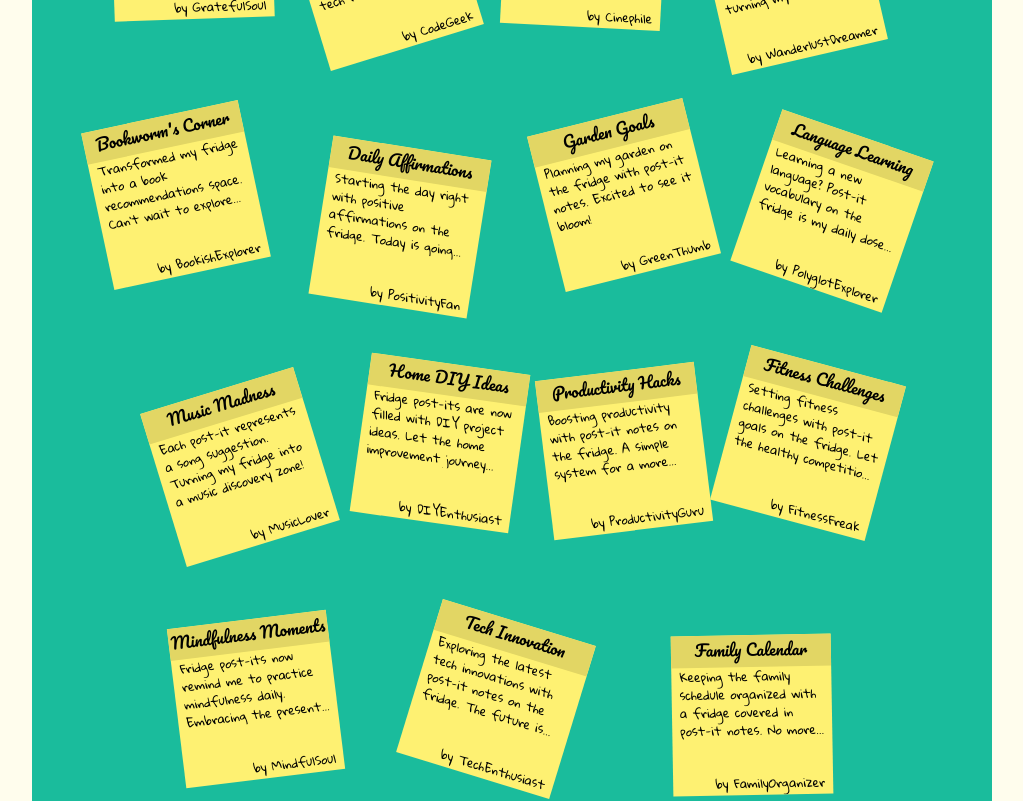
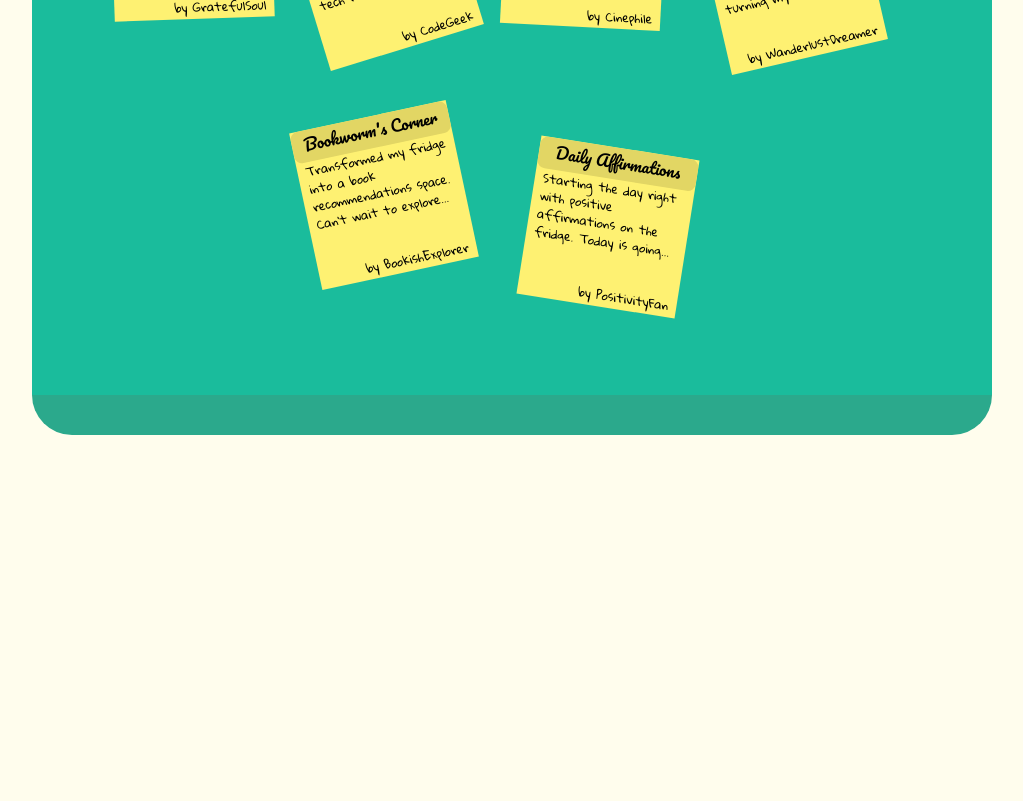
Before and after one commit to seiemens/glowing-octo-spork, a Nuxt app in the folder app/: page / in a window 1280 px wide. Shown: the part 1160-1961 px from the top of the page, without its empty margins (128-1151 px from the left). After the commit the page ends 1627 px from the top, so only its background shows below. Built offline with nearby package versions, Linux system fonts and the light colour scheme; a web font is replaced by a local one.

Commit message:
comments added

```diff
--- a/app/components/Fridge.vue
+++ b/app/components/Fridge.vue
@@ -11,14 +11,22 @@
     <div class="divider"></div>
     <div class="section flex-h">
       <span class="handle-2"></span>
-      <PostIt v-for="p in displayedPosts" :key="p.id"
-        :id="p.id"
+      <PostIt v-for="p in displayedPosts"
+        :number="p.id"
         :title="p.title"
         :content="p.content"
         :author="p.author"
+        @popup="popup = p"
       />
     </div>
     <div class="bottom"></div>
+    <Popup v-if="popup != undefined" @popup="popup = undefined"
+      :id="popup.id"
+      :title="popup.title"
+      :content="popup.content"
+      :author="popup.author"
+      :comments="popup.comments"
+    />
   </div>
 </template>
 
@@ -35,8 +43,8 @@ const props = defineProps({
     required: true
   }
 });
-
 const displayedPosts = ref(props.posts);
+const popup = ref(undefined);
 
 function filter() {
   const search = document.getElementById('filter').value.toLowerCase();
--- a/app/components/PostIt.vue
+++ b/app/components/PostIt.vue
@@ -83,15 +83,17 @@ const MAX_MARGIN = 7; // in vh
 const props = defineProps({
   title: String,
   content: String,
-  author: String
+  author: String,
 });
+
+const emit = defineEmits(['popup']);
 
 const rotation = `${(Math.round(Math.random() * MAX_ROTATION * (Math.random() > 0.5 ? -1 : 1)))}deg`;
 const margin = `${Math.round(Math.random() * MAX_MARGIN)}vh`;
 
 
 function changePopupState() {
-  $emit("popup");
+  emit('popup');
 }
 
 </script>
--- a/app/pages/index.vue
+++ b/app/pages/index.vue
@@ -14,7 +14,14 @@ const posts = [
     "content": "Just found the perfect spot for my post-it notes on the fridge. Ready for a colorful summer!",
     "author": "SunshineLover",
     "userID": 12345678901234,
-    "status": "enabled"
+    "status": "enabled",
+    "comments": [
+      { "author": "Commenter1", "comment": "This is such a smart way to manage a family schedule!" },
+      { "author": "Commenter2", "comment": "I need to do this too. Family events can get overwhelming!" },
+      { "author": "Commenter3", "comment": "Your organizational skills are impressive. Any tips?" },
+      { "author": "Commenter4", "comment": "No more missed events for sure. Thanks for the idea!" },
+      { "author": "Commenter5", "comment": "I bet your fridge is the family command center now!" },
+    ],
   },
   {
     "id": 2,
@@ -22,7 +29,14 @@ const posts = [
     "content": "My fridge is covered in post-its with all my favorite recipes. No more forgetting ingredients!",
     "author": "ChefAtHeart",
     "userID": 98765432109876,
-    "status": "enabled"
+    "status": "enabled",
+    "comments": [
+      { "author": "Commenter1", "comment": "This is such a smart way to manage a family schedule!" },
+      { "author": "Commenter2", "comment": "I need to do this too. Family events can get overwhelming!" },
+      { "author": "Commenter3", "comment": "Your organizational skills are impressive. Any tips?" },
+      { "author": "Commenter4", "comment": "No more missed events for sure. Thanks for the idea!" },
+      { "author": "Commenter5", "comment": "I bet your fridge is the family command center now!" },
+    ],
   },
   {
     "id": 3,
@@ -30,7 +44,14 @@ const posts = [
     "content": "Turning my fridge into an art gallery with post-it doodles. Embracing the creative mess!",
     "author": "DoodleMaster",
     "userID": 54321098765432,
-    "status": "enabled"
+    "status": "enabled",
+    "comments": [
+      { "author": "Commenter1", "comment": "This is such a smart way to manage a family schedule!" },
+      { "author": "Commenter2", "comment": "I need to do this too. Family events can get overwhelming!" },
+      { "author": "Commenter3", "comment": "Your organizational skills are impressive. Any tips?" },
+      { "author": "Commenter4", "comment": "No more missed events for sure. Thanks for the idea!" },
+      { "author": "Commenter5", "comment": "I bet your fridge is the family command center now!" },
+    ],
   },
   {
     "id": 4,
@@ -38,7 +59,14 @@ const posts = [
     "content": "Every morning, a new post-it with a motivational quote on the fridge. Let's crush those fitness goals!",
     "author": "FitLifeChampion",
     "userID": 13579246802468,
-    "status": "enabled"
+    "status": "enabled",
+    "comments": [
+      { "author": "Commenter1", "comment": "This is such a smart way to manage a family schedule!" },
+      { "author": "Commenter2", "comment": "I need to do this too. Family events can get overwhelming!" },
+      { "author": "Commenter3", "comment": "Your organizational skills are impressive. Any tips?" },
+      { "author": "Commenter4", "comment": "No more missed events for sure. Thanks for the idea!" },
+      { "author": "Commenter5", "comment": "I bet your fridge is the family command center now!" },
+    ],
   },
   {
     "id": 5,
@@ -46,7 +74,14 @@ const posts = [
     "content": "Started a gratitude post-it ritual on my fridge. It's amazing how a little note can change your perspective!",
     "author": "GratefulSoul",
     "userID": 24680135791234,
-    "status": "enabled"
+    "status": "enabled",
+    "comments": [
+      { "author": "Commenter1", "comment": "This is such a smart way to manage a family schedule!" },
+      { "author": "Commenter2", "comment": "I need to do this too. Family events can get overwhelming!" },
+      { "author": "Commenter3", "comment": "Your organizational skills are impressive. Any tips?" },
+      { "author": "Commenter4", "comment": "No more missed events for sure. Thanks for the idea!" },
+      { "author": "Commenter5", "comment": "I bet your fridge is the family command center now!" },
+    ],
   },
   {
     "id": 6,
@@ -54,7 +89,14 @@ const posts = [
     "content": "My fridge is now a tech hub with post-its filled with coding snippets and tech reminders.",
     "author": "CodeGeek",
     "userID": 98765432123456,
-    "status": "enabled"
+    "status": "enabled",
+    "comments": [
+      { "author": "Commenter1", "comment": "This is such a smart way to manage a family schedule!" },
+      { "author": "Commenter2", "comment": "I need to do this too. Family events can get overwhelming!" },
+      { "author": "Commenter3", "comment": "Your organizational skills are impressive. Any tips?" },
+      { "author": "Commenter4", "comment": "No more missed events for sure. Thanks for the idea!" },
+      { "author": "Commenter5", "comment": "I bet your fridge is the family command center now!" },
+    ],
   },
   {
     "id": 7,
@@ -62,7 +104,14 @@ const posts = [
     "content": "Keeping track of must-watch movies with post-its on the fridge. Movie night just got more organized!",
     "author": "Cinephile",
     "userID": 87654321098765,
-    "status": "enabled"
+    "status": "enabled",
+    "comments": [
+      { "author": "Commenter1", "comment": "This is such a smart way to manage a family schedule!" },
+      { "author": "Commenter2", "comment": "I need to do this too. Family events can get overwhelming!" },
+      { "author": "Commenter3", "comment": "Your organizational skills are impressive. Any tips?" },
+      { "author": "Commenter4", "comment": "No more missed events for sure. Thanks for the idea!" },
+      { "author": "Commenter5", "comment": "I bet your fridge is the family command center now!" },
+    ],
   },
   {
     "id": 8,
@@ -70,7 +119,14 @@ const posts = [
     "content": "Dreaming of exotic destinations? Post-it notes on the fridge are turning my travel dreams into plans!",
     "author": "WanderlustDreamer",
     "userID": 34567890123456,
-    "status": "enabled"
+    "status": "enabled",
+    "comments": [
+      { "author": "Commenter1", "comment": "This is such a smart way to manage a family schedule!" },
+      { "author": "Commenter2", "comment": "I need to do this too. Family events can get overwhelming!" },
+      { "author": "Commenter3", "comment": "Your organizational skills are impressive. Any tips?" },
+      { "author": "Commenter4", "comment": "No more missed events for sure. Thanks for the idea!" },
+      { "author": "Commenter5", "comment": "I bet your fridge is the family command center now!" },
+    ],
   },
   {
     "id": 9,
@@ -78,7 +134,14 @@ const posts = [
     "content": "Transformed my fridge into a book recommendations space. Can't wait to explore new literary worlds!",
     "author": "BookishExplorer",
     "userID": 65432109876543,
-    "status": "enabled"
+    "status": "enabled",
+    "comments": [
+      { "author": "Commenter1", "comment": "This is such a smart way to manage a family schedule!" },
+      { "author": "Commenter2", "comment": "I need to do this too. Family events can get overwhelming!" },
+      { "author": "Commenter3", "comment": "Your organizational skills are impressive. Any tips?" },
+      { "author": "Commenter4", "comment": "No more missed events for sure. Thanks for the idea!" },
+      { "author": "Commenter5", "comment": "I bet your fridge is the family command center now!" },
+    ],
   },
   {
     "id": 10,
@@ -86,80 +149,15 @@ const posts = [
     "content": "Starting the day right with positive affirmations on the fridge. Today is going to be amazing!",
     "author": "PositivityFan",
     "userID": 12345098765432,
-    "status": "enabled"
-  },
-  {
-    "id": 11,
-    "title": "Garden Goals",
-    "content": "Planning my garden on the fridge with post-it notes. Excited to see it bloom!",
-    "author": "GreenThumb",
-    "userID": 98765123456789,
-    "status": "enabled"
-  },
-  {
-    "id": 12,
-    "title": "Language Learning",
-    "content": "Learning a new language? Post-it vocabulary on the fridge is my daily dose of language practice.",
-    "author": "PolyglotExplorer",
-    "userID": 54321234567890,
-    "status": "enabled"
-  },
-  {
-    "id": 13,
-    "title": "Music Madness",
-    "content": "Each post-it represents a song suggestion. Turning my fridge into a music discovery zone!",
-    "author": "MusicLover",
-    "userID": 13579135790246,
-    "status": "enabled"
-  },
-  {
-    "id": 14,
-    "title": "Home DIY Ideas",
-    "content": "Fridge post-its are now filled with DIY project ideas. Let the home improvement journey begin!",
-    "author": "DIYEnthusiast",
-    "userID": 98765432123456,
-    "status": "enabled"
-  },
-  {
-    "id": 15,
-    "title": "Productivity Hacks",
-    "content": "Boosting productivity with post-it notes on the fridge. A simple system for a more organized day!",
-    "author": "ProductivityGuru",
-    "userID": 65432109876543,
-    "status": "enabled"
-  },
-  {
-    "id": 16,
-    "title": "Fitness Challenges",
-    "content": "Setting fitness challenges with post-it goals on the fridge. Let the healthy competition begin!",
-    "author": "FitnessFreak",
-    "userID": 24680135792468,
-    "status": "enabled"
-  },
-  {
-    "id": 17,
-    "title": "Mindfulness Moments",
-    "content": "Fridge post-its now remind me to practice mindfulness daily. Embracing the present moment!",
-    "author": "MindfulSoul",
-    "userID": 13579246801357,
-    "status": "enabled"
-  },
-  {
-    "id": 18,
-    "title": "Tech Innovation",
-    "content": "Exploring the latest tech innovations with post-it notes on the fridge. The future is exciting!",
-    "author": "TechEnthusiast",
-    "userID": 78901234567890,
-    "status": "enabled"
-  },
-  {
-    "id": 19,
-    "title": "Family Calendar",
-    "content": "Keeping the family schedule organized with a fridge covered in post-it notes. No more missed events!",
-    "author": "FamilyOrganizer",
-    "userID": 98765432101234,
-    "status": "enabled"
-  },
+    "status": "enabled",
+    "comments": [
+      { "author": "Commenter1", "comment": "This is such a smart way to manage a family schedule!" },
+      { "author": "Commenter2", "comment": "I need to do this too. Family events can get overwhelming!" },
+      { "author": "Commenter3", "comment": "Your organizational skills are impressive. Any tips?" },
+      { "author": "Commenter4", "comment": "No more missed events for sure. Thanks for the idea!" },
+      { "author": "Commenter5", "comment": "I bet your fridge is the family command center now!" },
+    ],
+  }
 ];
 
 </script>
--- /dev/null
+++ b/app/styles/popup.css
@@ -0,0 +1,73 @@
+.popup {
+  position: fixed;
+  top: 0;
+  left: 0;
+  width: 100%;
+  min-height: 100vh;
+  height: fit-content;
+}
+
+.bg {
+  position: absolute;
+  top: 0;
+  left: 0;
+
+  height: 100%;
+  width: 100%;
+
+  background-color: rgba(0, 0, 0, 0.6);
+  z-index: 10;
+}
+
+.contents {
+  position: relative;
+  width: 80vh;
+  min-height: 60vh;
+  height: fit-content;
+
+  background-color: var(--base);
+  z-index: 20;
+  border-radius: 1vh;
+}
+
+.header {
+  width: 100%;
+  height: 10vh;
+  background-color: var(--top);
+
+  font-family: 'Pacifico', cursive;
+  font-size: 5vh;
+
+  text-overflow: ellipsis;
+  white-space: nowrap;
+  overflow: hidden;
+  border-radius: 1vh;
+}
+
+.text {
+  height: fit-content;
+  width: 95%;
+  margin: 1vh auto;
+
+  font-size: 1.75vh;
+  font-family: 'Gloria Hallelujah', cursive;
+}
+
+.author {
+  position: absolute;
+  font-size: 1.5vh;
+  bottom: 0.5vh;
+  right: 1vh;
+  font-family: 'Gloria Hallelujah', cursive;
+}
+
+.comment {
+  position: relative;
+  background-color: var(--base);
+  width: calc(80vh - 4vh);
+  border-radius: 2vh;
+  padding: 2vh 2vh;
+  margin: 2vh 0;
+  font-size: 1.5vh;
+  font-family: 'Gloria Hallelujah', cursive;
+}
```
Also changed, not shown: app/components/Popup.vue (added, +70 -0 lines).
